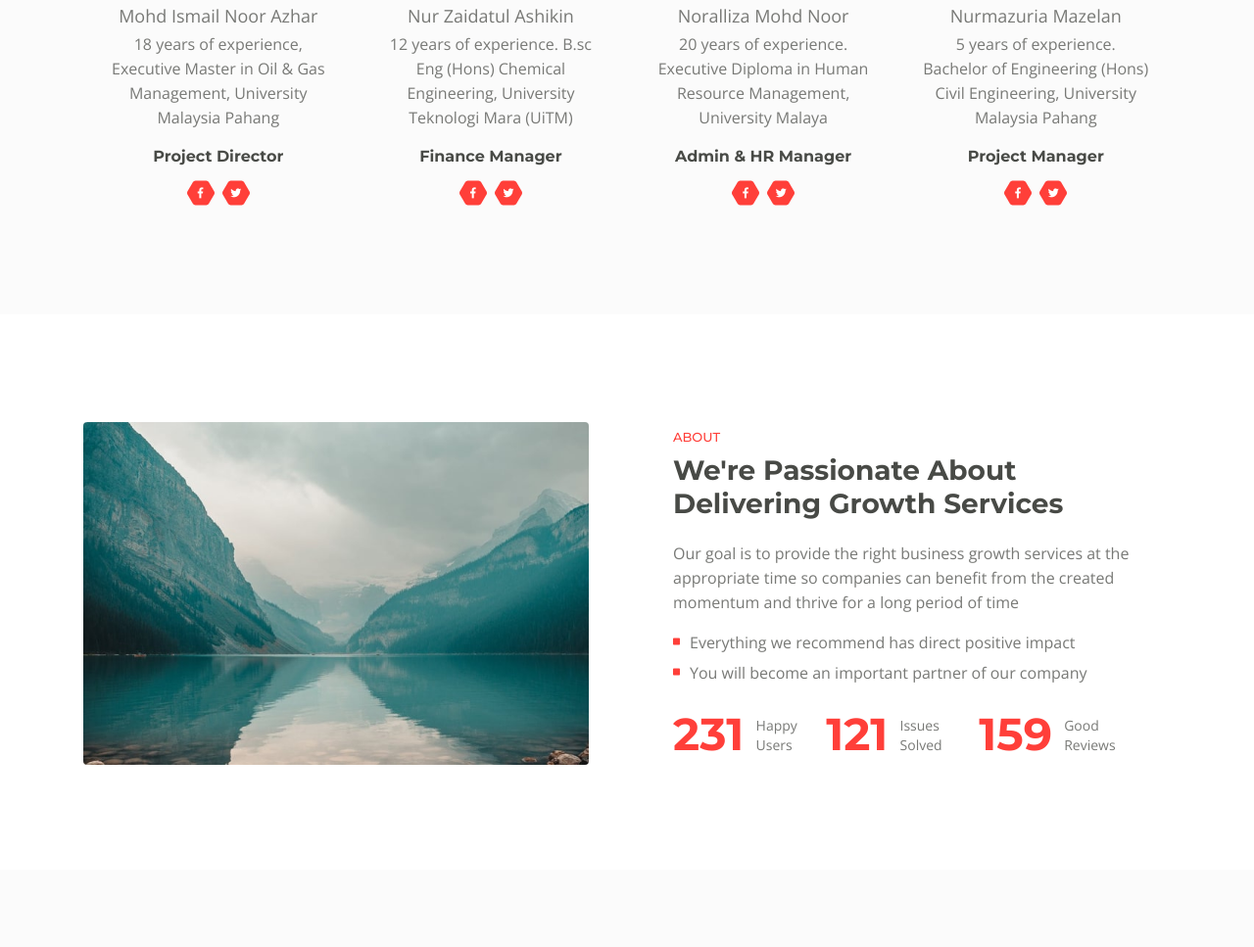
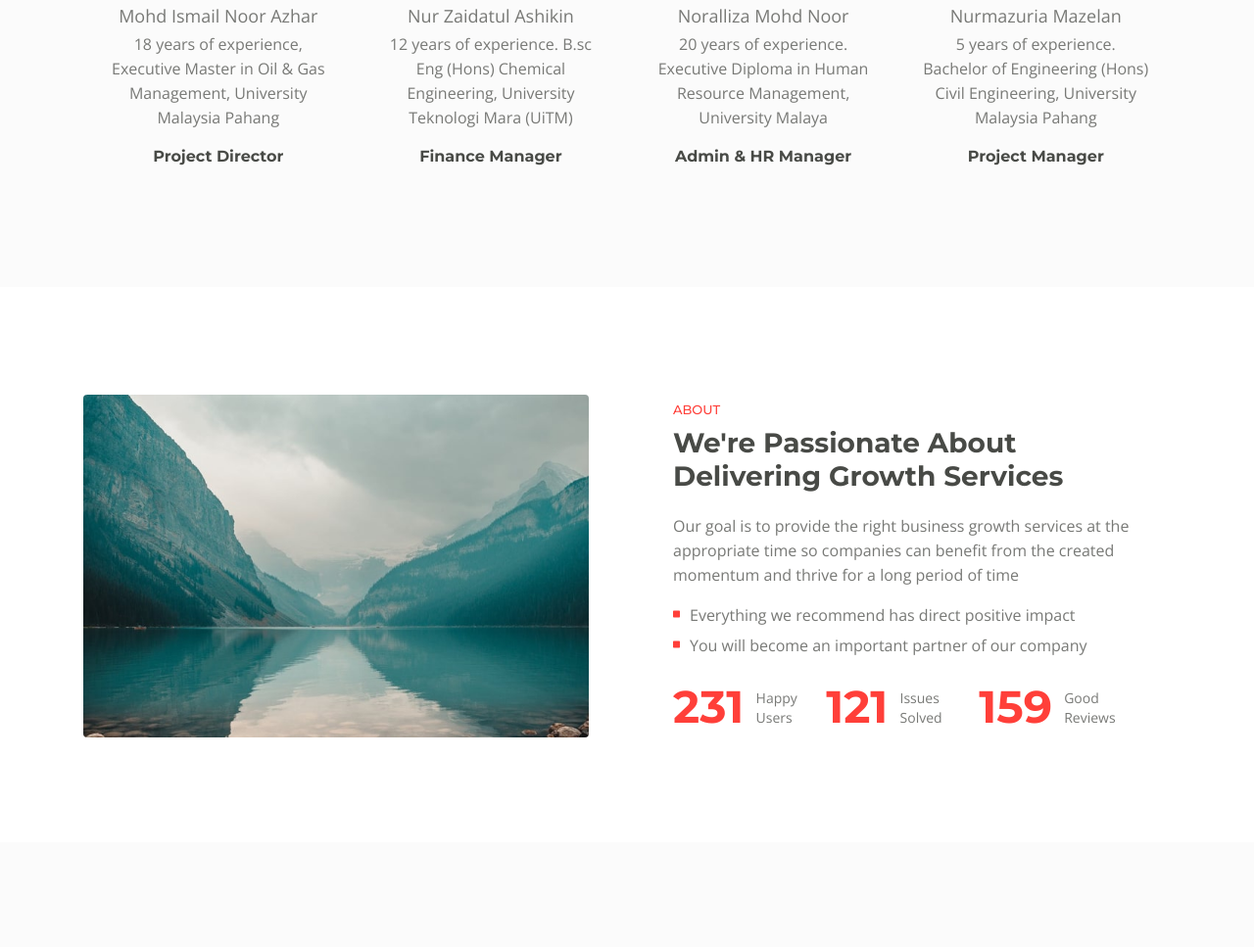
Before and after one commit to jhnjauhari/keramatgroup, a plain HTML site: page index.html in a window 1280 px wide. Shown: the part 6221-7188 px from the top of the page at 98% size. Drawn offline with nearby package versions, Linux system fonts and the light colour scheme.

Commit message:
deleted social buttons

```diff
--- a/index.html
+++ b/index.html
@@ -758,21 +758,7 @@
                         <p class="p-large">Mohd Ismail Noor Azhar</p>
                         <p>18 years of experience, Executive Master in Oil & Gas Management, University Malaysia Pahang</p>
                         <p class="job-title">Project Director</p>
-                        <span class="social-icons">
-                            <span class="fa-stack">
-                                <a href="#your-link">
-                                    <span class="hexagon"></span>
-                                    <i class="fab fa-facebook-f fa-stack-1x"></i>
-                                </a>
-                            </span>
-                            <span class="fa-stack">
-                                <a href="#your-link">
-                                    <span class="hexagon"></span>
-                                    <i class="fab fa-twitter fa-stack-1x"></i>
-                                </a>
-                            </span>
-                        </span>
-                    </div> <!-- end of team-member -->
+                       </div> <!-- end of team-member -->
                     <!-- end of team member -->
 
                     <!-- Team Member -->
@@ -783,21 +769,7 @@
                         <p class="p-large">Nur Zaidatul Ashikin</p>
                         <p>12 years of experience. B.sc Eng (Hons) Chemical Engineering, University Teknologi Mara (UiTM)</p>
                         <p class="job-title">Finance Manager</p>
-                        <span class="social-icons">
-                            <span class="fa-stack">
-                                <a href="#your-link">
-                                    <span class="hexagon"></span>
-                                    <i class="fab fa-facebook-f fa-stack-1x"></i>
-                                </a>
-                            </span>
-                            <span class="fa-stack">
-                                <a href="#your-link">
-                                    <span class="hexagon"></span>
-                                    <i class="fab fa-twitter fa-stack-1x"></i>
-                                </a>
-                            </span>
-                        </span>
-                    </div> <!-- end of team-member -->
+                        </div> <!-- end of team-member -->
                     <!-- end of team member -->
 
                     <!-- Team Member -->
@@ -808,21 +780,7 @@
                         <p class="p-large">Noralliza Mohd Noor</p>
                         <p>20 years of experience. Executive Diploma in Human Resource Management, University Malaya</p>
                         <p class="job-title">Admin & HR Manager</p>
-                        <span class="social-icons">
-                            <span class="fa-stack">
-                                <a href="#your-link">
-                                    <span class="hexagon"></span>
-                                    <i class="fab fa-facebook-f fa-stack-1x"></i>
-                                </a>
-                            </span>
-                            <span class="fa-stack">
-                                <a href="#your-link">
-                                    <span class="hexagon"></span>
-                                    <i class="fab fa-twitter fa-stack-1x"></i>
-                                </a>
-                            </span>
-                        </span>
-                    </div> <!-- end of team-member -->
+                        </div> <!-- end of team-member -->
                     <!-- end of team member -->
 
                     <!-- Team Member -->
@@ -834,20 +792,6 @@
                         <p>5 years of experience. Bachelor of Engineering (Hons) Civil Engineering, University Malaysia Pahang</p>
                         <p></p>
                         <p class="job-title">Project Manager</p>
-                        <span class="social-icons">
-                            <span class="fa-stack">
-                                <a href="#your-link">
-                                    <span class="hexagon"></span>
-                                    <i class="fab fa-facebook-f fa-stack-1x"></i>
-                                </a>
-                            </span>
-                            <span class="fa-stack">
-                                <a href="#your-link">
-                                    <span class="hexagon"></span>
-                                    <i class="fab fa-twitter fa-stack-1x"></i>
-                                </a>
-                            </span>
-                        </span>
                     </div> <!-- end of team-member -->
                     <!-- end of team member -->
 
```
